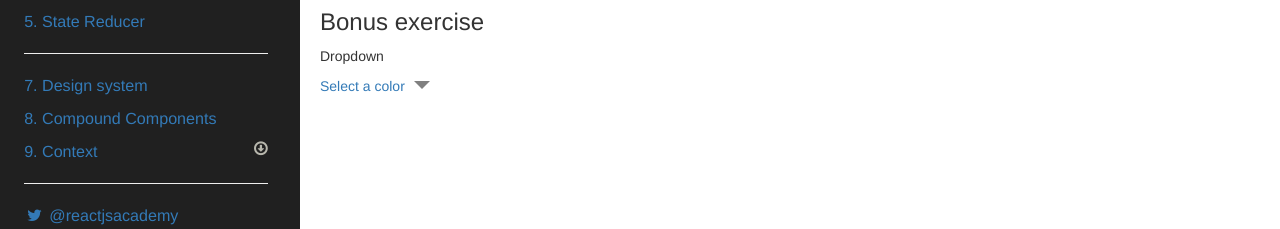
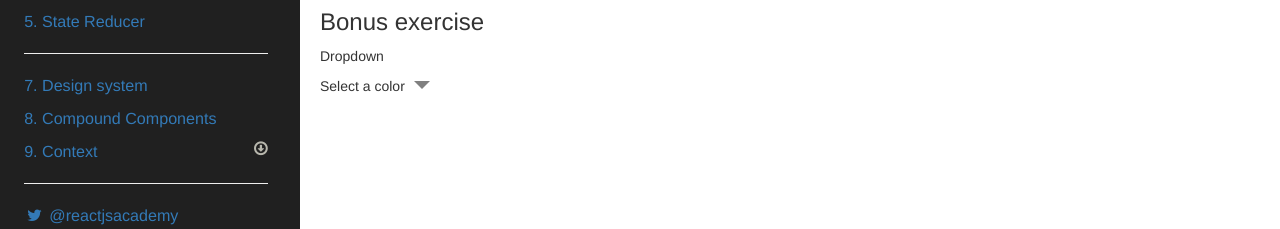
Before and after one commit to mhcrocky/Cocoa-pattern, a React (Create React App) app: page /state-reducer in a window 1280 px wide. Shown: the part 557-786 px from the top of the page. Built offline with nearby package versions, Linux system fonts and the light colour scheme.

Commit message:
adds Dropdown

```diff
--- a/src/components/patterns/CompoundComponents/exercise/Menu.jsx
+++ b/src/components/patterns/CompoundComponents/exercise/Menu.jsx
@@ -9,7 +9,11 @@ import FloatingMenuBtn from "../../../FloatingMenuBtn";
 const Menu = ({ isOpen, children, pageWrapId, width, toggleMenu }) => (
   <div>
     {width === LARGE ? "" : <FloatingMenuBtn toggleMenu={toggleMenu} />}
-    <SideMenu.slide isOpen={isOpen} pageWrapId={pageWrapId || "page-wrap"}>
+    <SideMenu.slide
+      disableCloseOnEsc
+      isOpen={isOpen}
+      pageWrapId={pageWrapId || "page-wrap"}
+    >
       {children}
     </SideMenu.slide>
   </div>
--- a/src/components/patterns/StateReducer/exercise_bonus/Dropdown.jsx
+++ b/src/components/patterns/StateReducer/exercise_bonus/Dropdown.jsx
@@ -1,4 +1,7 @@
 import React from "react";
+
+export const CLICKED_OUTSIDE_ACTION = "CLICKED_OUTSIDE_ACTION";
+export const TOGGLE_DROPDOWN_ACTION = "TOGGLE_DROPDOWN_ACTION";
 
 class Dropdown extends React.Component {
   state = {
@@ -6,6 +9,10 @@ class Dropdown extends React.Component {
   };
 
   wrapperRef = React.createRef();
+
+  static defaultProps = {
+    stateReducer: (state, change) => change
+  };
 
   componentWillUnmount() {
     this.removeMousedownListener();
@@ -25,33 +32,42 @@ class Dropdown extends React.Component {
       !this.wrapperRef.current.contains(event.target) &&
       this.state.isOpen
     ) {
-      this.toggle();
+      this.toggleIsOpen(CLICKED_OUTSIDE_ACTION);
       this.removeMousedownListener();
     }
   };
 
-  toggle = () => {
+  toggleIsOpen = actionType => {
     if (!this.state.isOpen) {
       this.addMousedownListener();
     }
-    this.setState({ isOpen: !this.state.isOpen });
+
+    const { stateReducer } = this.props;
+
+    this.setState(state => {
+      const change = {
+        type: actionType,
+        isOpen: !state.isOpen
+      };
+      return stateReducer(state, change);
+    });
   };
 
-  onToggleDropdownClicked = event => {
+  onToggleDropdown = event => {
     event.preventDefault();
-    this.toggle();
+    this.toggleIsOpen(TOGGLE_DROPDOWN_ACTION);
   };
 
   render() {
     const { isOpen } = this.state;
-    const { onToggleDropdownClicked } = this;
+    const { onToggleDropdown } = this;
 
     return (
       <div
         style={{ position: "relative", display: "inline-block" }}
         ref={this.wrapperRef}
       >
-        {this.props.children({ onToggleDropdownClicked, isOpen })}
+        {this.props.children({ onToggleDropdown, isOpen })}
       </div>
     );
   }
--- a/src/components/patterns/StateReducer/exercise_bonus/DropdownStateReducer.jsx
+++ /dev/null
@@ -1,73 +0,0 @@
-import React from "react";
-
-export const CLICKED_OUTSIDE_ACTION = "CLICKED_OUTSIDE_ACTION";
-
-class Dropdown extends React.Component {
-  state = {
-    isOpen: false
-  };
-
-  wrapperRef = React.createRef();
-  static defaultProps = {
-    stateReducer: (state, change) => change
-  };
-
-  componentWillUnmount() {
-    this.removeMousedownListener();
-  }
-
-  addMousedownListener = () => {
-    document.addEventListener("mousedown", this.handleClickOutside);
-  };
-
-  removeMousedownListener = () => {
-    document.removeEventListener("mousedown", this.handleClickOutside);
-  };
-
-  handleClickOutside = event => {
-    if (
-      this.wrapperRef &&
-      !this.wrapperRef.current.contains(event.target) &&
-      this.state.isOpen
-    ) {
-      this.toggle({ type: CLICKED_OUTSIDE_ACTION });
-      this.removeMousedownListener();
-    }
-  };
-
-  toggle = action => {
-    if (!this.state.isOpen) {
-      this.addMousedownListener();
-    }
-
-    const { stateReducer } = this.props;
-
-    this.setState(state =>
-      stateReducer(state, {
-        type: CLICKED_OUTSIDE_ACTION,
-        isOpen: !state.isOpen
-      })
-    );
-  };
-
-  onToggleDropdownClicked = event => {
-    event.preventDefault();
-    this.toggle();
-  };
-
-  render() {
-    const { isOpen } = this.state;
-    const { onToggleDropdownClicked } = this;
-
-    return (
-      <div
-        style={{ position: "relative", display: "inline-block" }}
-        ref={this.wrapperRef}
-      >
-        {this.props.children({ onToggleDropdownClicked, isOpen })}
-      </div>
-    );
-  }
-}
-
-export default Dropdown;
--- a/src/components/patterns/StateReducer/exercise_bonus/index.js
+++ b/src/components/patterns/StateReducer/exercise_bonus/index.js
@@ -1,5 +1,5 @@
 import React from "react";
-import Dropdown, { CLICKED_OUTSIDE_ACTION } from "./DropdownStateReducer";
+import Dropdown, { CLICKED_OUTSIDE_ACTION } from "./Dropdown";
 import styled from "styled-components";
 
 export const Ul = styled.ul`
@@ -29,19 +29,19 @@ const Button = styled.i`
 `;
 
 const Example = () => (
-  <React.Fragment>
+  <div style={{ paddingBottom: "100px" }}>
     <p>Dropdown</p>
     <Dropdown
-    // stateReducer={(state, { type, ...change }) =>
-    //   type === CLICKED_OUTSIDE_ACTION ? state : change
-    // }
+      stateReducer={(state, { type, ...change }) =>
+        type === CLICKED_OUTSIDE_ACTION ? state : change
+      }
     >
-      {({ onToggleDropdownClicked, isOpen }) => (
+      {({ onToggleDropdown, isOpen }) => (
         <React.Fragment>
-          <a onClick={onToggleDropdownClicked}>
+          <span>
             Select a color
-            <Button open={isOpen} />
-          </a>
+            <Button open={isOpen} onClick={onToggleDropdown} />
+          </span>
           {isOpen ? (
             <Ul>
               <li>Red</li>
@@ -52,7 +52,7 @@ const Example = () => (
         </React.Fragment>
       )}
     </Dropdown>
-  </React.Fragment>
+  </div>
 );
 
 export default Example;
```
